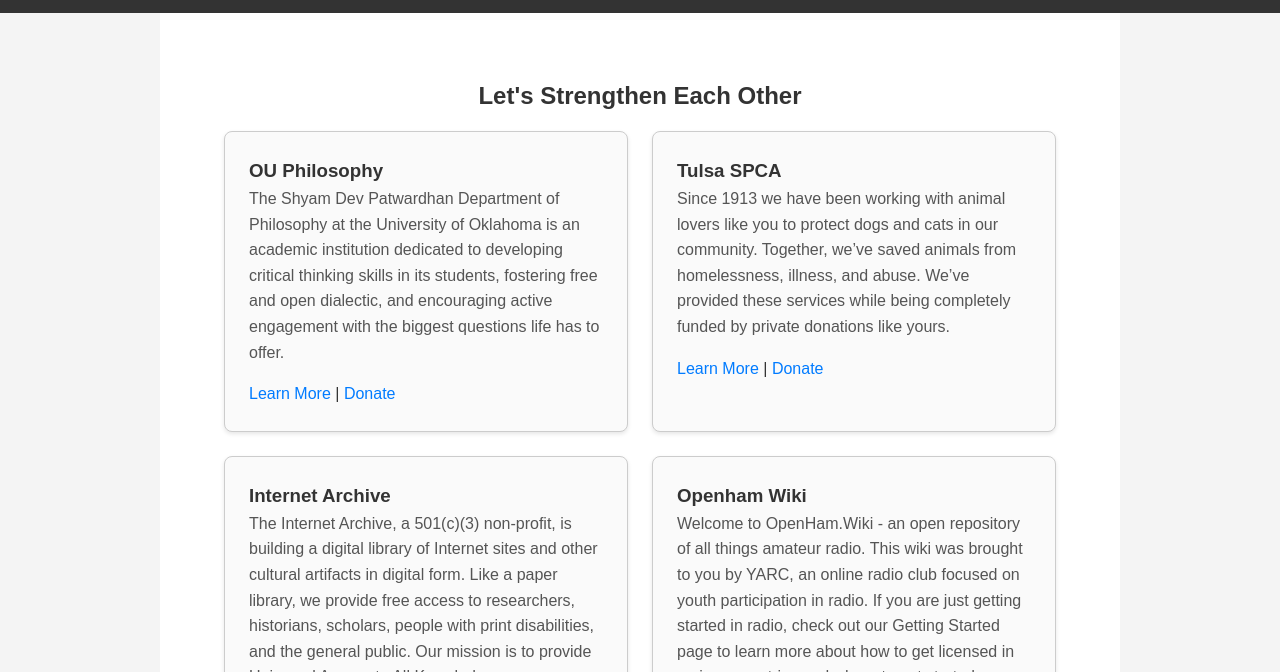
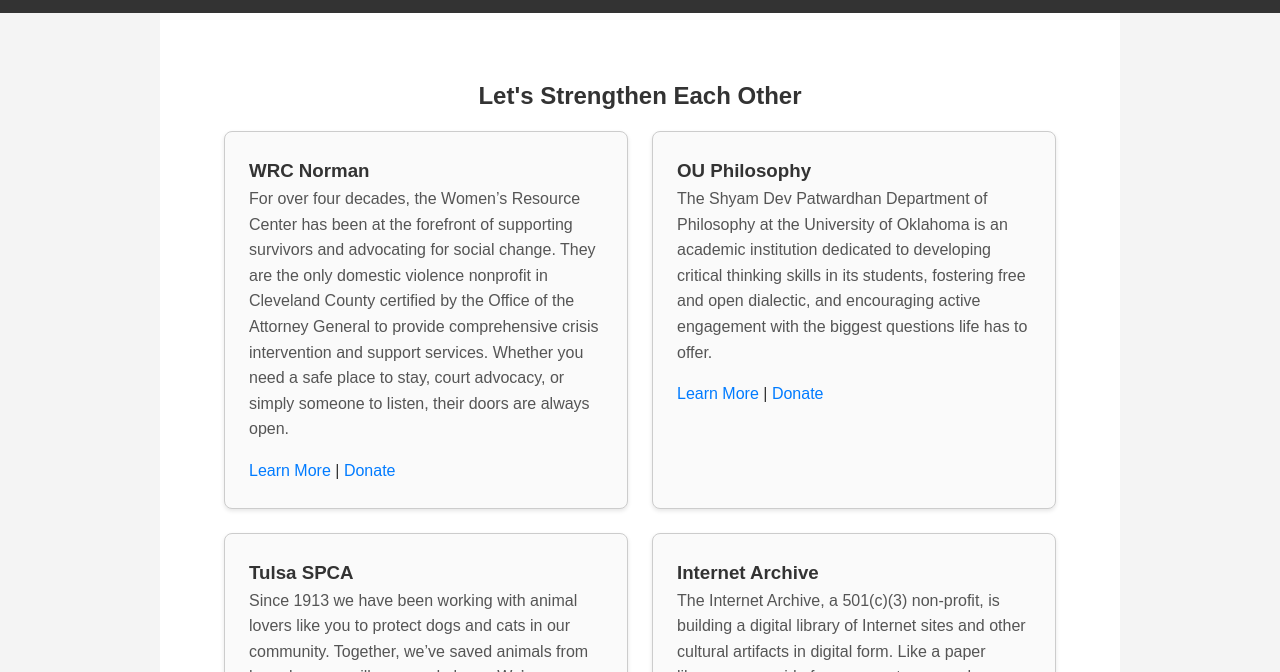
Before and after one commit to JTMancino/site, a plain HTML site: page community.html in a window 1280 px wide. Shown: the part 128-800 px from the top of the page. Drawn offline with Linux system fonts and the light colour scheme.

Commit message:
Update community.html

```diff
--- a/community.html
+++ b/community.html
@@ -25,6 +25,13 @@
     <section id="community">
       <h2>Let's Strengthen Each Other</h2>
       <div class="community-container">
+        <article class="community-organization">
+          <h3>WRC Norman</h3>
+          <p>
+            For over four decades, the Women’s Resource Center has been at the forefront of supporting survivors and advocating for social change. They are the only domestic violence nonprofit in Cleveland County certified by the Office of the Attorney General to provide comprehensive crisis intervention and support services. Whether you need a safe place to stay, court advocacy, or simply someone to listen, their doors are always open.
+          </p>
+          <a href="https://wrcnormanok.org" target="_blank">Learn More</a> | <a href="https://forms.donorsnap.com/form?id=9A57B110-F466-40E4-9A17-B3A236309284" target="_blank">Donate</a>
+        </article>
         <article class="community-organization">
           <h3>OU Philosophy</h3>
           <p>
```
